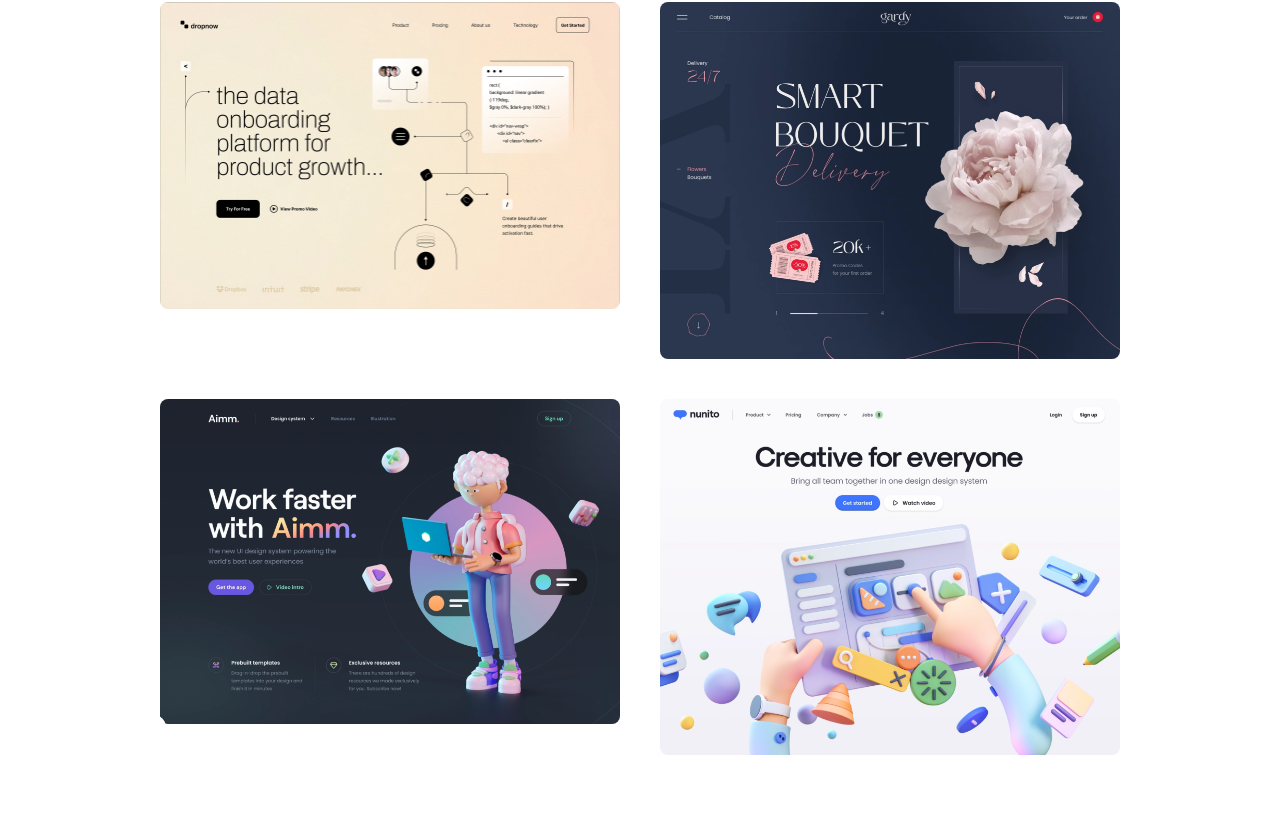
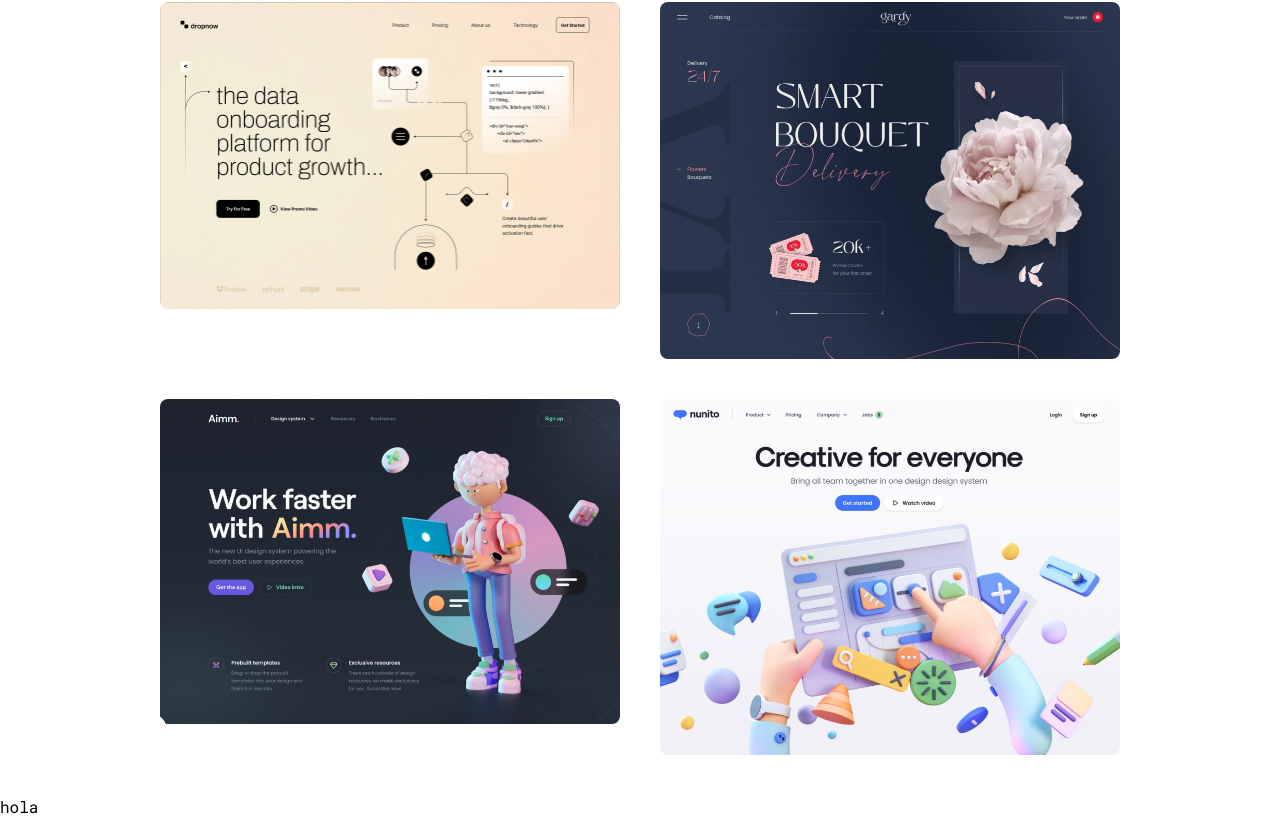
Before and after one commit to MarioGuTe/portafolio-next13, a Next.js app: page / in a window 1280 px wide. Shown: the part 2799-3618 px from the top of the page. Before the commit the page ends 3594 px from the top, so only its background shows below. Built offline with nearby package versions, Linux system fonts and the light colour scheme.

Commit message:
add contact form

```diff
--- /dev/null
+++ b/app/components/ContactForm.jsx
@@ -0,0 +1,7 @@
+import React from "react";
+
+const ContactForm = () => {
+  return <div>hola</div>;
+};
+
+export default ContactForm;
--- a/app/page.js
+++ b/app/page.js
@@ -4,6 +4,7 @@ import { BsFillMoonStarsFill, BsFillSunFill } from "react-icons/bs";
 import Landing from "./components/Landing";
 import Cards from "./components/Cards";
 import Portafolio from "./components/Portafolio";
+import ContactForm from "./components/ContactForm";
 
 export default function Home() {
   const [darkMode, setDarkMode] = useState(false);
@@ -40,6 +41,7 @@ export default function Home() {
         <Landing />
         <Cards />
         <Portafolio />
+        <ContactForm />
       </main>
     </div>
   );
```
